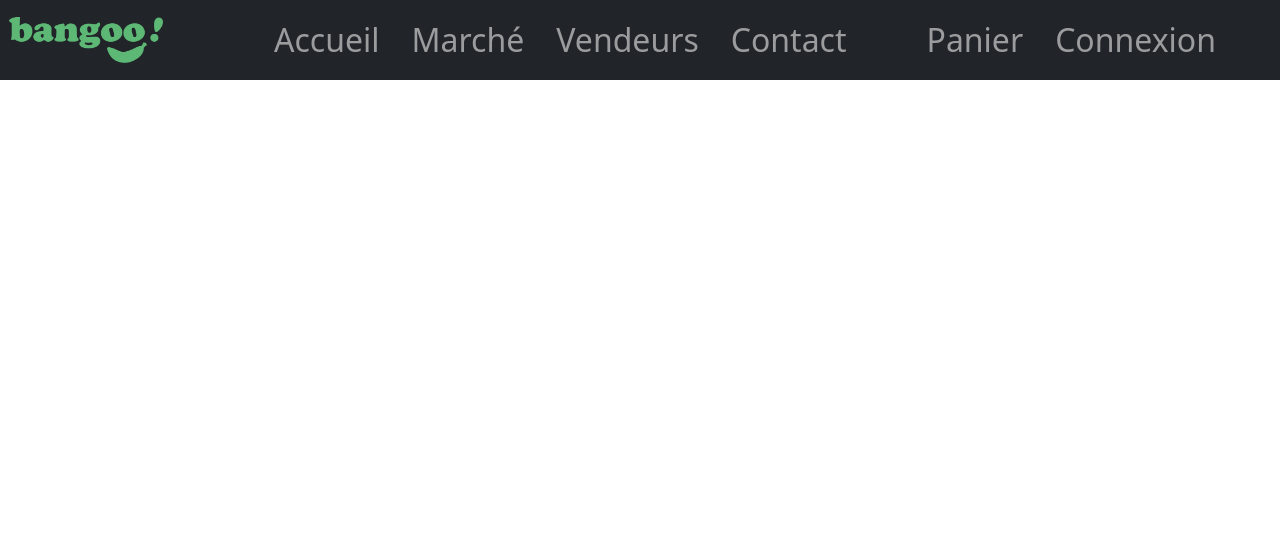
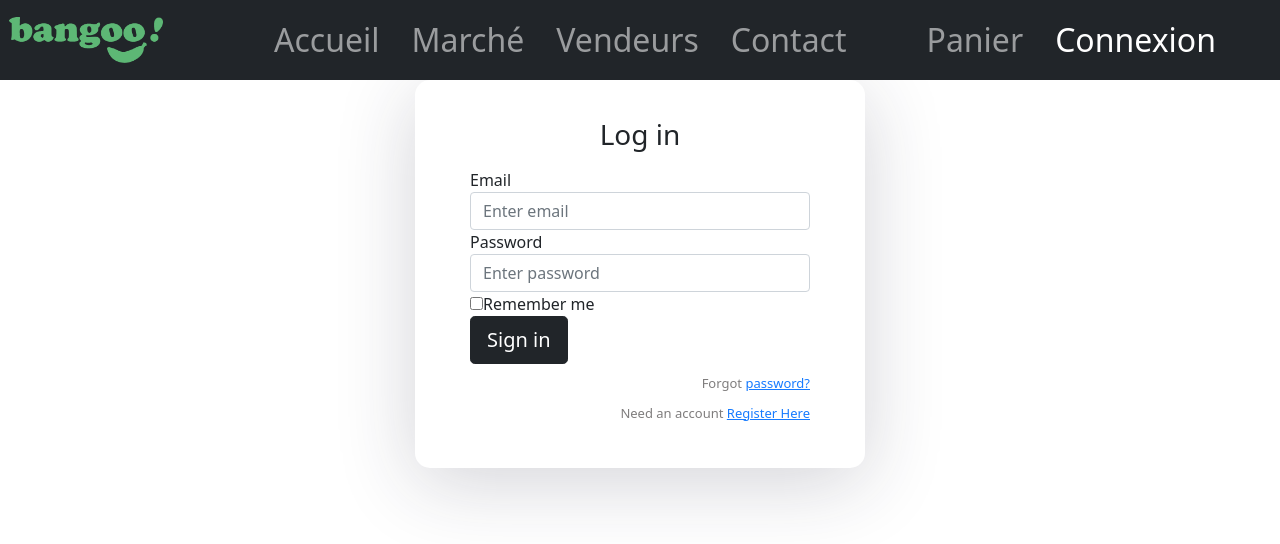
Before and after one commit to nightcoding-ai/projet-dintegration, a React (Create React App) app in the folder frontend/: page /Login in a window 1280 px wide. Shown: the top 544 px of the page. Built offline with nearby package versions, Linux system fonts and the light colour scheme.

Commit message:
Ajout des fichiers pour le design du log et reg page

```diff
--- a/frontend/src/App.js
+++ b/frontend/src/App.js
@@ -2,7 +2,7 @@ import logo from './img/Bangoo.png';
 import './App.css';
 import 'bootstrap/dist/css/bootstrap.css';
 import { Navbar, Nav } from 'react-bootstrap';
-import {LinkContainer} from 'react-router-bootstrap'
+//import {LinkContainer} from 'react-router-bootstrap'
 import { NavLink } from 'react-router-dom';
 
 function App() {
@@ -22,7 +22,7 @@ function App() {
                 </Nav>
                 <Nav className="mx-5">
                   <Nav.Item><NavLink className="nav-link px-3" exact to={"/Panier"}>Panier</NavLink></Nav.Item>
-                  <Nav.Item><NavLink className="nav-link px-3" exact to={"/Connexion"}>Connexion</NavLink></Nav.Item>
+                  <Nav.Item><NavLink className="nav-link px-3" exact to={"/Login"}>Connexion</NavLink></Nav.Item>
                 </Nav>
             </Navbar.Collapse>
         </Navbar>
--- /dev/null
+++ b/frontend/src/Components/Login/Login.css
@@ -0,0 +1,45 @@
+.outer {
+    display: flex;
+    justify-content: center;
+    flex-direction: column;
+    text-align: left;
+}
+
+.inner {
+    width: 450px;
+    margin: auto;
+    background: #ffffff;
+    box-shadow: 0px 14px 80px rgba(34, 35, 58, 0.2);
+    padding: 40px 55px 45px 55px;
+    border-radius: 15px;
+    transition: all .3s;
+}
+
+.outer .form-control:focus {
+    border-color: #167bff;
+    box-shadow: none;
+}
+
+.outer h3 {
+    text-align: center;
+    margin: 0;
+    line-height: 1;
+    padding-bottom: 20px;
+}
+
+.custom-control-label {
+    font-weight: 400;
+}
+
+.forgot-password,
+.forgot-password a {
+    text-align: right;
+    font-size: 13px;
+    padding-top: 10px;
+    color: #7f7d7d;
+    margin: 0;
+}
+
+.forgot-password a {
+    color: #167bff;
+}
--- /dev/null
+++ b/frontend/src/Components/Login/Login.js
@@ -0,0 +1,38 @@
+import React, { Component } from "react";
+import './Login.css'
+
+export default class Login extends Component {
+    render() {
+        return (
+            <form>
+
+                <h3>Log in</h3>
+
+                <div className="form-group">
+                    <label>Email</label>
+                    <input type="email" className="form-control" placeholder="Enter email" />
+                </div>
+
+                <div className="form-group">
+                    <label>Password</label>
+                    <input type="password" className="form-control" placeholder="Enter password" />
+                </div>
+
+                <div className="form-group">
+                    <div className="custom-control custom-checkbox">
+                        <input type="checkbox" className="custom-control-input" id="customCheck1" />
+                        <label className="custom-control-label" htmlFor="customCheck1">Remember me</label>
+                    </div>
+                </div>
+
+                <button type="submit" className="btn btn-dark btn-lg btn-block">Sign in</button>
+                <p className="forgot-password text-right">
+                    Forgot <a href="./ForgotPassword">password?</a>
+                </p>
+                <p className="forgot-password text-right">
+                    Need an account <a href="./Register">Register Here</a>
+                </p>
+            </form>
+        );
+    }
+}
--- /dev/null
+++ b/frontend/src/Components/Register/Register.css
@@ -0,0 +1,45 @@
+.outer {
+    display: flex;
+    justify-content: center;
+    flex-direction: column;
+    text-align: left;
+}
+
+.inner {
+    width: 450px;
+    margin: auto;
+    background: #ffffff;
+    box-shadow: 0px 14px 80px rgba(34, 35, 58, 0.2);
+    padding: 40px 55px 45px 55px;
+    border-radius: 15px;
+    transition: all .3s;
+}
+
+.outer .form-control:focus {
+    border-color: #167bff;
+    box-shadow: none;
+}
+
+.outer h3 {
+    text-align: center;
+    margin: 0;
+    line-height: 1;
+    padding-bottom: 20px;
+}
+
+.custom-control-label {
+    font-weight: 400;
+}
+
+.forgot-password,
+.forgot-password a {
+    text-align: right;
+    font-size: 13px;
+    padding-top: 10px;
+    color: #7f7d7d;
+    margin: 0;
+}
+
+.forgot-password a {
+    color: #167bff;
+}
--- /dev/null
+++ b/frontend/src/Components/Register/Register.js
@@ -0,0 +1,37 @@
+import React, { Component } from "react";
+import './Register.css'
+
+export default class SignUp extends Component {
+    render() {
+        return (
+            <form>
+                <h3>Register</h3>
+
+                <div className="form-group">
+                    <label>First name</label>
+                    <input type="text" className="form-control" placeholder="First name" />
+                </div>
+
+                <div className="form-group">
+                    <label>Last name</label>
+                    <input type="text" className="form-control" placeholder="Last name" />
+                </div>
+
+                <div className="form-group">
+                    <label>Email</label>
+                    <input type="email" className="form-control" placeholder="Enter email" />
+                </div>
+
+                <div className="form-group">
+                    <label>Password</label>
+                    <input type="password" className="form-control" placeholder="Enter password" />
+                </div>
+
+                <button type="submit" className="btn btn-dark btn-lg btn-block">Register</button>
+                <p className="forgot-password text-right">
+                    Already registered <a href="./Login">log in?</a>
+                </p>
+            </form>
+        );
+    }
+}
--- a/frontend/src/index.js
+++ b/frontend/src/index.js
@@ -6,6 +6,8 @@ import App from './App';
 import reportWebVitals from './reportWebVitals';
 import { BrowserRouter as Router, Switch, Route } from "react-router-dom";
 import Home from './Components/Home/Home';
+import Login from './Components/Login/Login';
+import Register from './Components/Register/Register';
 
 ReactDOM.render(
   <React.StrictMode>
@@ -16,8 +18,17 @@ ReactDOM.render(
         <Route path="/Marché" component={Home} />
         <Route path="/Vendeurs" component={Home} />
         <Route path="/Contact" component={Home} />
+
         <Route path="/Panier" component={Home} />
-        <Route path="/Connexion" component={Home} />
+        <div className="outer">
+        <div className="inner">
+          <Switch>
+
+            <Route path="/Login" component={Login} />
+            <Route path="/Register" component={Register} />
+          </Switch>
+        </div>
+      </div>
       </Switch>
     </Router>
   </React.StrictMode>,
```
Also changed, not shown: frontend/src/Components/ForgotPassword/ForgotPassword.css (added), frontend/src/Components/ForgotPassword/ForgotPassword.js (added), 1 other file (tests, documents, lock files or other folders).
